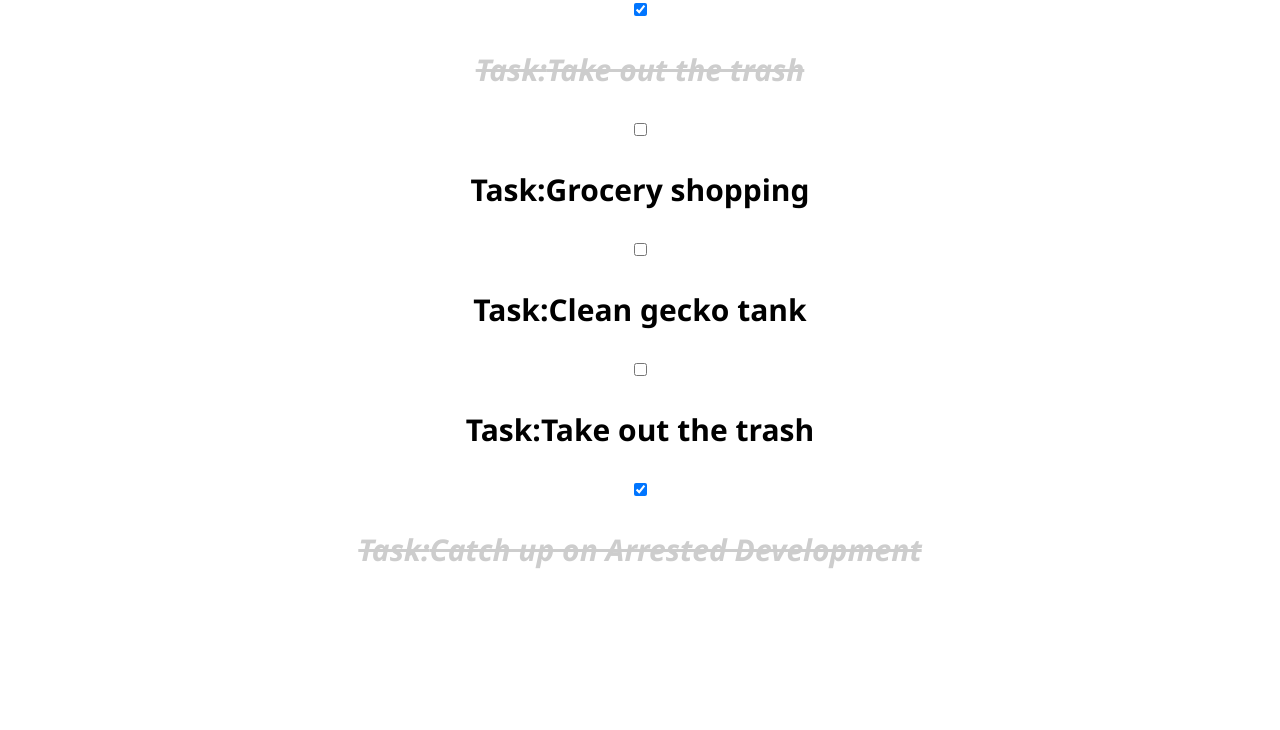
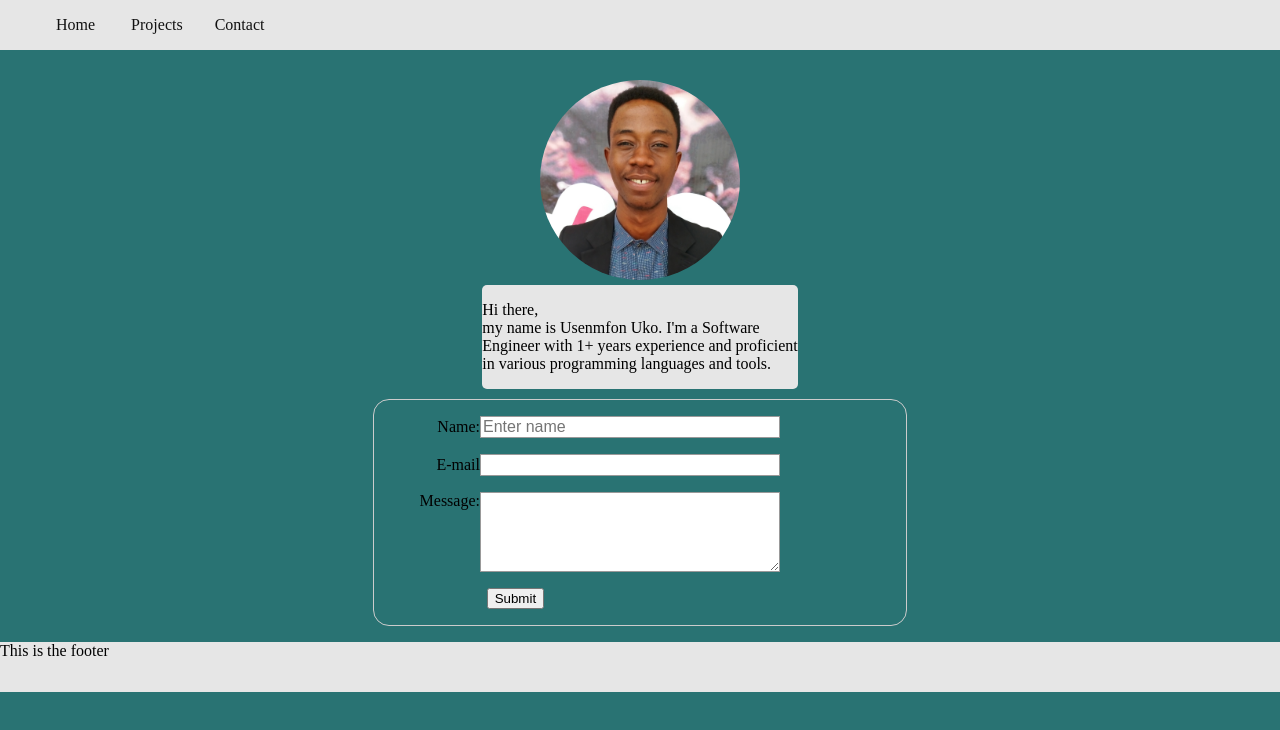
Before and after one commit to Usenmfon/profile, a React (Create React App) app: page / in a window 1280 px wide. Shown: the top 730 px of the page. Built offline with nearby package versions, Linux system fonts and the light colour scheme.

Commit message:
added a portfolio site

```diff
--- a/src/components/App.css
+++ b/src/components/App.css
@@ -1,17 +1,121 @@
 body {
     margin: 0;
     padding: 0;
+    height: 100vh;
+    background-color: #297373;
 }
 
-div {
+.nav-bar {
+    position: fixed;
+    top: 0;
+    background-color: #E6E6E6;
+    min-height: 50px;
+    width: 100%;
+}
+
+.nav-bar ul>li {
+    display: inline;
+    padding: 14px 16px;
+    list-style-type: none;
+}
+
+li a {
+    text-decoration: none;
+    text-align: center;
+    color: #111;
+}
+
+li a:hover {
+    background-color: #297373;
+}
+
+main {
     display: flex;
     flex-direction: column;
     align-items: center;
-    margin: 0 auto;
+    justify-content: center;
+    margin-top: 5em;
+    min-height: 50px;
 }
 
-p {
-    font-weight: 900;
-    font-size: 30px;
-    font-family: 'Segoe UI', Tahoma, Geneva, Verdana, sans-serif;
+main img {
+    width: 200px;
+    border-radius: 50%;
 }
+
+.content {
+    background-color: #E6E6E6;
+    margin-top: 5px;
+    border-radius: 5px;
+}
+
+
+/* .contact-form {
+    min-height: 50px;
+    margin: 0 auto;
+} */
+
+form {
+    width: 500px;
+    padding: 1em;
+    margin-top: 10px;
+    border: 1px solid #CCC;
+    border-radius: 1em;
+}
+
+form ul {
+    list-style: none;
+    padding: 0;
+    margin: 0;
+}
+
+form li+li {
+    margin-top: 1em;
+}
+
+label {
+    display: inline-block;
+    width: 90px;
+    text-align: right;
+}
+
+input,
+textarea {
+    font: 1em sans-serif;
+    width: 300px;
+    box-sizing: border-box;
+    border: 1px solid #999;
+}
+
+input:focus,
+textarea:focus {
+    border-color: #000;
+}
+
+textarea {
+    vertical-align: top;
+    height: 5em;
+}
+
+.button {
+    padding-left: 90px;
+}
+
+button {
+    margin-left: .5em;
+}
+
+
+/* main .projects .project {
+    display: inline;
+    border: 1px solid black;
+    padding: 100px;
+    width: 6em;
+    height: 10em;
+} */
+
+footer {
+    background-color: #E6E6E6;
+    min-height: 50px;
+    margin-top: auto;
+}
--- a/src/components/App.js
+++ b/src/components/App.js
@@ -1,103 +1,17 @@
-import React, {Component} from "react"
-import TodoItem from "./TodoItem"
-import TodosData from "./TodosData"
-import "./App.css"
+import React from "react"
+import "./App.css";
+import NavBar from "./Nav"
+import Main from "./Main"
+import Footer from "./Footer"
 
-class App extends Component{
-    constructor(){
-        super()
-        this.state = {
-            todos: TodosData
-        }
-        this.handleChange = this.handleChange.bind(this)
-    }
-    handleChange(id){
-        this.setState(prevState => {
-            const updatedTodos = prevState.todos.map(todo => {
-                if(todo.id === id){
-                    todo.completed = !todo.completed
-                }
-                return todo
-            })
-            return {
-                todos: updatedTodos
-            }
-        })
-    }
-    render(){
-        let todoItems = this.state.todos.map(item =>
-        <TodoItem key={item.id} item={item} handleChange={this.handleChange}/>)
-        return (
-            <div className="todo-items">
-                {todoItems}
-            </div>
-        )
-    }
+function App(){
+    return(
+        <div>
+            <NavBar />
+            <Main />
+            <Footer />
+        </div>
+    )
 }
 
 export default App
-
-// import React, {Component} from "react"
-// import Conditional from "./Conditional"
-
-// class App extends Component{
-//     constructor(){
-//         super()
-//         this.state = {
-//             isLoading: true
-//         }
-//     }
-
-//     componentDidMount(){
-//         setTimeout(() => {
-//             this.setState({
-//                 isLoading: false
-//             })
-//         }, 1500)
-//     }
-
-//     render(){
-//         return(
-//             <div>
-//                 {this.state.isLoading ?
-//                 <h1>Loading...</h1> :
-//                 <Conditional />}
-//             </div>
-//         )
-//     }
-// }
-
-// export default App
-
-// import React from "react"
-
-// class App extends React.Component{
-//     constructor(){
-//         super()
-//         this.state = {
-//             isLoggedIn: false
-//         }
-//         this.handleClick = this.handleClick.bind(this)
-//     }
-
-//     handleClick(){
-//         this.setState(prevState => {
-//             return {
-//                 isLoggedIn: !prevState.isLoggedIn
-//             }
-//         })
-//     }
-
-//     render(){
-//         let displayButton = this.state.isLoggedIn ? "LOG OUT" : "LOG IN"
-//         let displayText = this.state.isLoggedIn ? "User currently logged in" : "User currently logged out"
-//         return(
-//             <div>
-//                 <h3>{displayText}</h3>
-//                 <button onClick={this.handleClick}>{displayButton}</button>
-//             </div>
-//         )
-//     }
-// }
-
-// export default App
--- /dev/null
+++ b/src/components/Footer.js
@@ -0,0 +1,11 @@
+import React from "react"
+
+function Footer(){
+    return(
+        <footer>
+            <p>This is the footer</p>
+        </footer>
+    )
+}
+
+export default Footer
--- /dev/null
+++ b/src/components/Main.js
@@ -0,0 +1,45 @@
+import React from "react"
+import image from "./images/display_picture.jpg"
+
+function Main(){
+    return (
+        <main>
+            <img src={image} alt="face shot"  />
+            <div className="content">
+                <p>Hi there, <br />
+                my name is Usenmfon Uko. I'm a Software<br/>
+                Engineer with 1+ years experience and proficient <br/>
+                in various programming languages and tools.</p>
+            </div>
+            <div className="contact-form">
+                <form action="/contact-details" method="post">
+                    <ul>
+                        <li>
+                            <label htmlFor="name">Name:</label>
+                            <input type="text" id="name" name="user_name" placeholder="Enter name"/>
+                        </li>
+                        <li>
+                            <label htmlFor="mail">E-mail</label>
+                            <input type="mail" id="mail" name="user_email"/>
+                        </li>
+                        <li>
+                            <label htmlFor="msg">Message:</label>
+                            <textarea name="user_message" id="msg"></textarea>
+                        </li>
+                        <li className="button"><button type="submit">Submit
+                            </button>
+                        </li>
+                    </ul>
+                </form>
+            </div>
+
+            <div className="projects">
+                <div className="project"></div>
+                <div className="project"></div>
+                <div className="project"></div>
+            </div>
+        </main>
+    )
+}
+
+export default Main
--- /dev/null
+++ b/src/components/Nav.js
@@ -0,0 +1,15 @@
+import React from "react"
+
+function NavBar(){
+    return(
+        <div className="nav-bar">
+            <ul>
+                <li><a href="index.html">Home</a> </li>
+                <li><a href="index.html">Projects</a></li>
+                <li><a href="index.html">Contact</a></li>
+            </ul>
+        </div>
+    )
+}
+
+export default NavBar
--- /dev/null
+++ b/src/components/Projects.js
@@ -0,0 +1 @@
+import React from "react"
--- /dev/null
+++ b/src/components/Todo.css
@@ -0,0 +1,17 @@
+body {
+    margin: 0;
+    padding: 0;
+}
+
+div {
+    display: flex;
+    flex-direction: column;
+    align-items: center;
+    margin: 0 auto;
+}
+
+p {
+    font-weight: 900;
+    font-size: 30px;
+    font-family: 'Segoe UI', Tahoma, Geneva, Verdana, sans-serif;
+}
```
Also changed, not shown: src/components/Todo.js (added, +103 -0 lines), src/components/images/display_picture.jpg (added).
